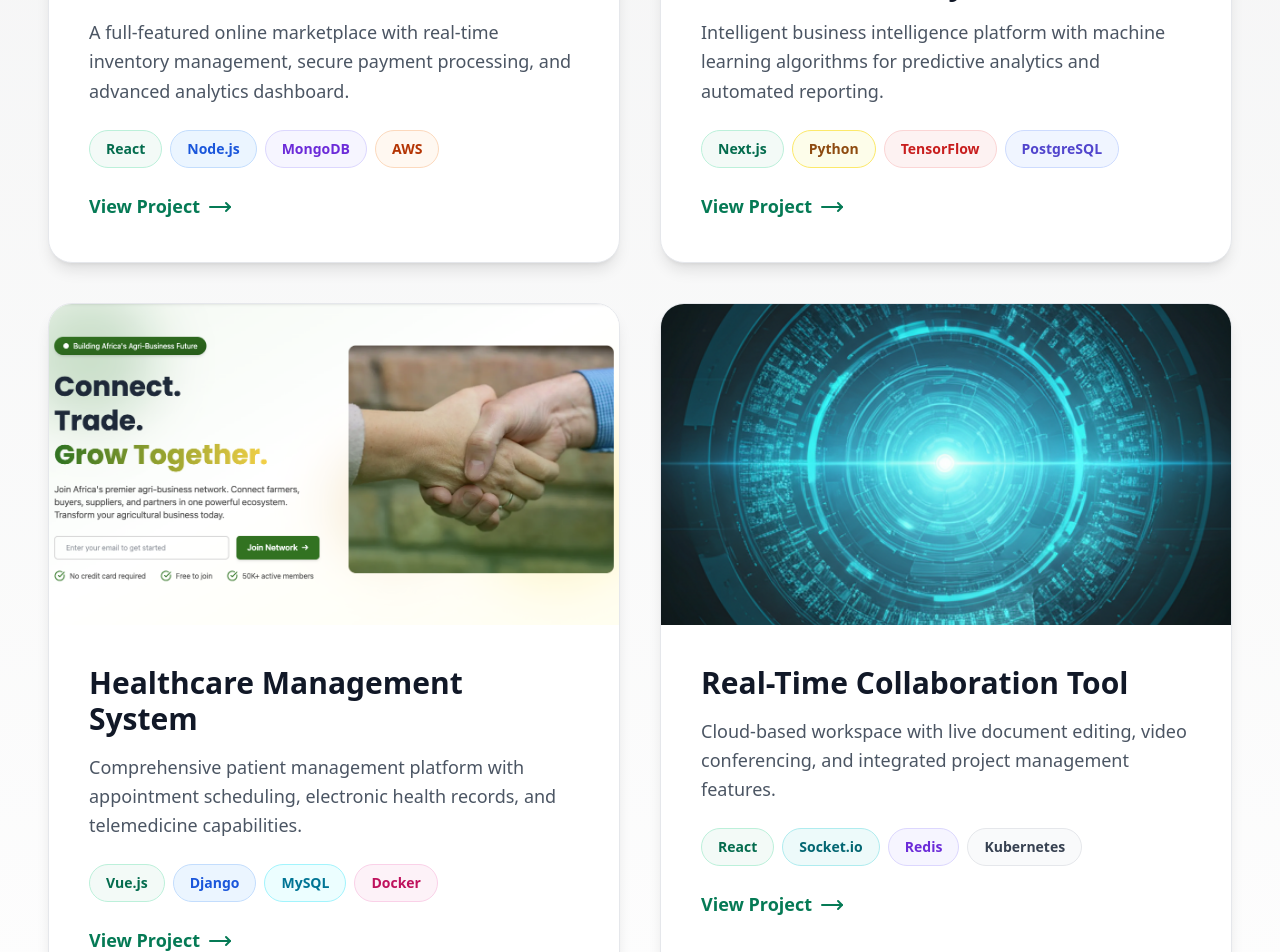
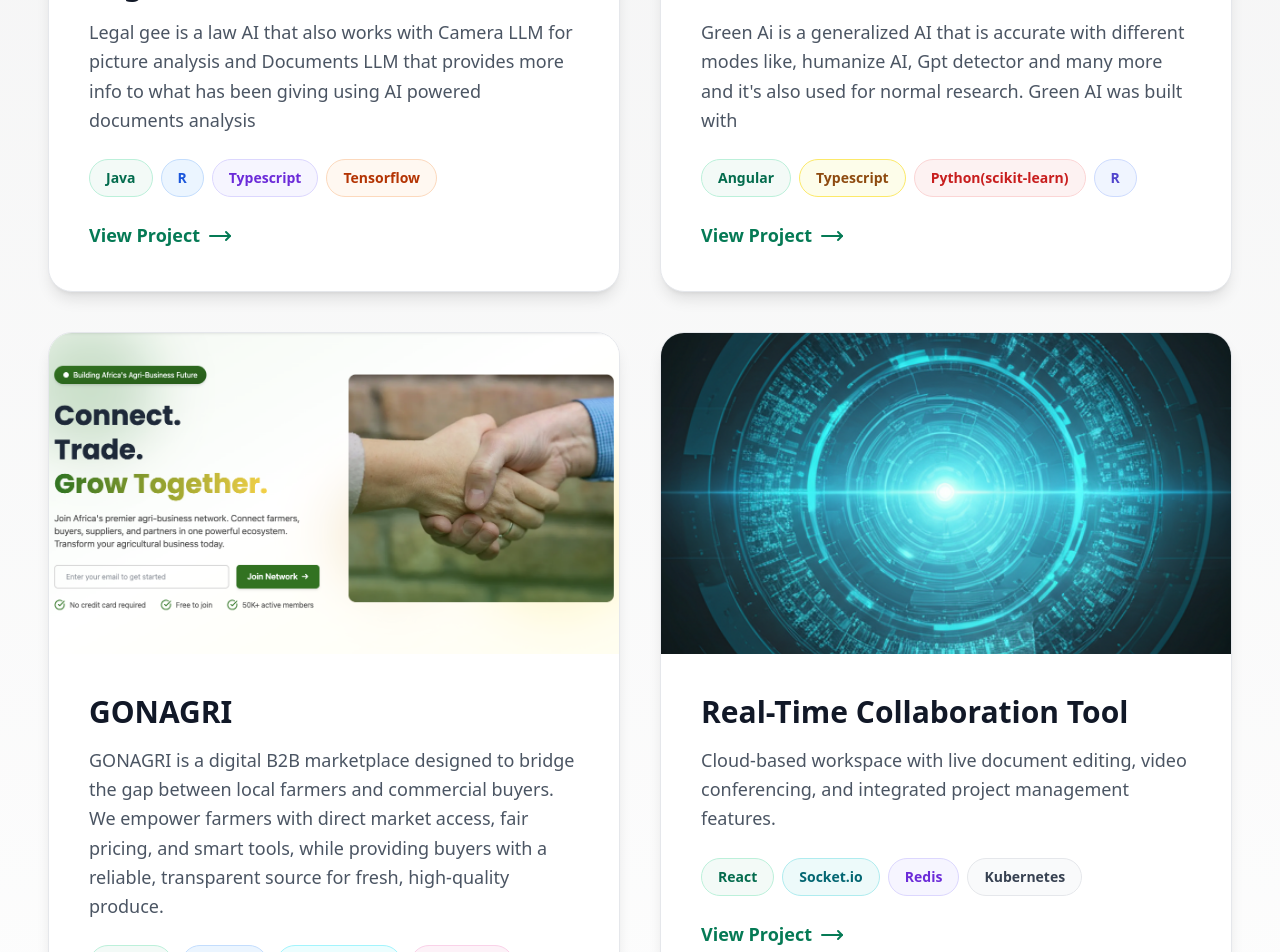
Before and after one commit to charles806/GREENXCHANGE-TECH-LABS, a Next.js app: page /Home in a window 1280 px wide. Shown: the part 3800-4752 px from the top of the page. Built offline with nearby package versions, Linux system fonts and the light colour scheme.

Commit message:
Projects Descriptyion added

```diff
--- a/app/Home/page.tsx
+++ b/app/Home/page.tsx
@@ -5,9 +5,9 @@ import { links } from "@/app/libs/constant/link";
 import hero from "@/public/unnamed.png";
 import testmonial_one from "@/public/testmonial1.png";
 import aboutImage from "@/public/abot_section.png";
-import project1 from "@/public/project1.png"
-import project2 from "@/public/project2.png"
-import project3 from "@/public/PROJECT3.png"
+import project1 from "@/public/project1.png";
+import project2 from "@/public/project2.png";
+import project3 from "@/public/PROJECT3.png";
 //UI
 import CountUp from "@/component/UI/CountUp";
 //Icons
@@ -28,7 +28,7 @@ import {
   ShieldCheck,
   Star,
   Headset,
-  MoveRight
+  MoveRight,
 } from "lucide-react";
 import { Button, Rating } from "@mui/material";
 
@@ -484,27 +484,27 @@ const Home = async () => {
 
               <div className="p-8 lg:p-10">
                 <h3 className="text-2xl lg:text-3xl font-bold text-gray-900 mb-4 group-hover:text-green-600 transition-colors duration-300">
-                  E-Commerce Platform
+                  Legal-Gee
                 </h3>
                 <p className="text-gray-600 text-base lg:text-lg leading-relaxed mb-6">
-                  A full-featured online marketplace with real-time inventory
-                  management, secure payment processing, and advanced analytics
-                  dashboard.
+                  Legal gee is a law AI that also works with Camera LLM for
+                  picture analysis and Documents LLM that provides more info to
+                  what has been giving using AI powered documents analysis
                 </p>
 
                 {/* Technologies */}
                 <div className="flex flex-wrap gap-2 mb-6">
                   <span className="px-4 py-2 bg-green-50 text-green-700 text-sm font-semibold rounded-full border border-green-200">
-                    React
+                    Java
                   </span>
                   <span className="px-4 py-2 bg-blue-50 text-blue-700 text-sm font-semibold rounded-full border border-blue-200">
-                    Node.js
+                    R
                   </span>
                   <span className="px-4 py-2 bg-purple-50 text-purple-700 text-sm font-semibold rounded-full border border-purple-200">
-                    MongoDB
+                    Typescript
                   </span>
                   <span className="px-4 py-2 bg-orange-50 text-orange-700 text-sm font-semibold rounded-full border border-orange-200">
-                    AWS
+                    Tensorflow
                   </span>
                 </div>
 
@@ -534,27 +534,28 @@ const Home = async () => {
 
               <div className="p-8 lg:p-10">
                 <h3 className="text-2xl lg:text-3xl font-bold text-gray-900 mb-4 group-hover:text-green-600 transition-colors duration-300">
-                  AI-Powered Analytics Dashboard
+                  Green Ai
                 </h3>
                 <p className="text-gray-600 text-base lg:text-lg leading-relaxed mb-6">
-                  Intelligent business intelligence platform with machine
-                  learning algorithms for predictive analytics and automated
-                  reporting.
+                  Green Ai is a generalized AI that is accurate with different
+                  modes like, humanize AI, Gpt detector and many more and
+                  it&apos;s also used for normal research. Green AI was built
+                  with
                 </p>
 
                 {/* Technologies */}
                 <div className="flex flex-wrap gap-2 mb-6">
                   <span className="px-4 py-2 bg-green-50 text-green-700 text-sm font-semibold rounded-full border border-green-200">
-                    Next.js
+                    Angular
                   </span>
                   <span className="px-4 py-2 bg-yellow-50 text-yellow-700 text-sm font-semibold rounded-full border border-yellow-200">
-                    Python
+                    Typescript
                   </span>
                   <span className="px-4 py-2 bg-red-50 text-red-700 text-sm font-semibold rounded-full border border-red-200">
-                    TensorFlow
+                    Python(scikit-learn)
                   </span>
                   <span className="px-4 py-2 bg-indigo-50 text-indigo-700 text-sm font-semibold rounded-full border border-indigo-200">
-                    PostgreSQL
+                    R
                   </span>
                 </div>
 
@@ -584,27 +585,29 @@ const Home = async () => {
 
               <div className="p-8 lg:p-10">
                 <h3 className="text-2xl lg:text-3xl font-bold text-gray-900 mb-4 group-hover:text-green-600 transition-colors duration-300">
-                  Healthcare Management System
+                  GONAGRI
                 </h3>
                 <p className="text-gray-600 text-base lg:text-lg leading-relaxed mb-6">
-                  Comprehensive patient management platform with appointment
-                  scheduling, electronic health records, and telemedicine
-                  capabilities.
+                  GONAGRI is a digital B2B marketplace designed to bridge the
+                  gap between local farmers and commercial buyers. We empower
+                  farmers with direct market access, fair pricing, and smart
+                  tools, while providing buyers with a reliable, transparent
+                  source for fresh, high-quality produce.
                 </p>
 
                 {/* Technologies */}
                 <div className="flex flex-wrap gap-2 mb-6">
                   <span className="px-4 py-2 bg-green-50 text-green-700 text-sm font-semibold rounded-full border border-green-200">
-                    Vue.js
+                    Next.JS
                   </span>
                   <span className="px-4 py-2 bg-blue-50 text-blue-700 text-sm font-semibold rounded-full border border-blue-200">
-                    Django
+                    Node.JS
                   </span>
                   <span className="px-4 py-2 bg-cyan-50 text-cyan-700 text-sm font-semibold rounded-full border border-cyan-200">
-                    MySQL
+                    Posgress SQL
                   </span>
                   <span className="px-4 py-2 bg-pink-50 text-pink-700 text-sm font-semibold rounded-full border border-pink-200">
-                    Docker
+                    Express.JS
                   </span>
                 </div>
 
```
